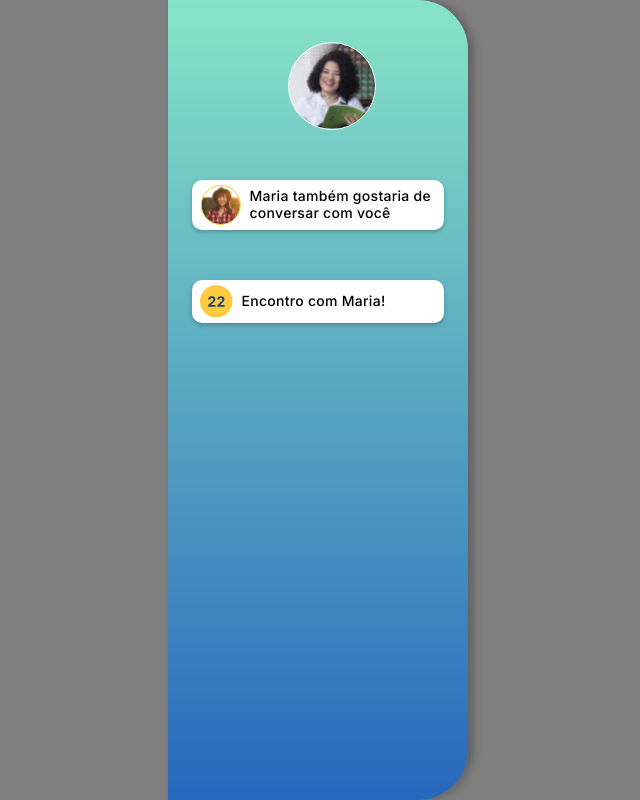
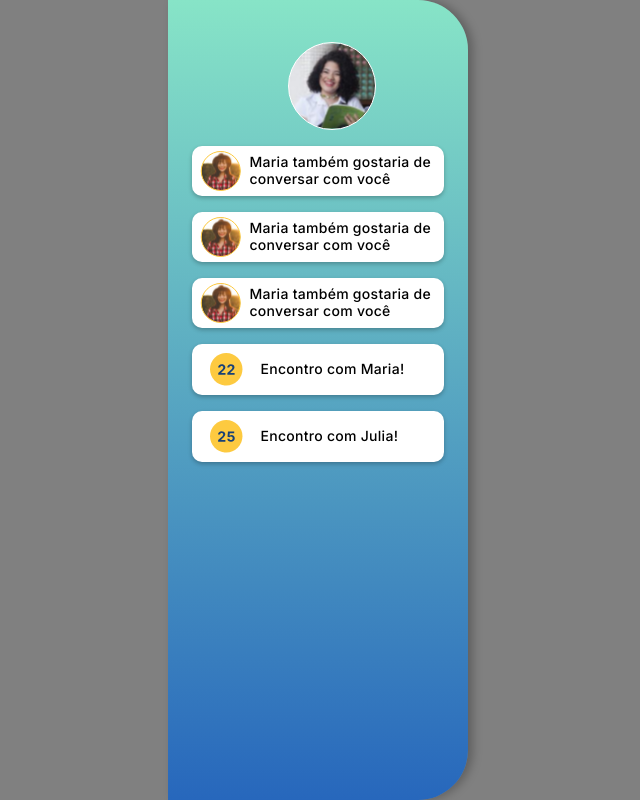
Before and after one commit to estartandodevs-course/Ap-2, a React (Create React App) app: page /home in a window 1280 px wide. Shown: the whole page, without its empty margins (285-925 px from the left). Built offline with nearby package versions, Linux system fonts and the light colour scheme.

Commit message:
Componente ContainerCard finalizado

```diff
--- a/src/components/ContainerCard/containerCard.jsx
+++ b/src/components/ContainerCard/containerCard.jsx
@@ -1,9 +1,9 @@
 import "./containerCard.scss";
 
 export default function ContainerCard(props) {
-  const {text,image} = props;
+  const {text,image,className} = props;
   return (
-    <div className="container">
+    <div className={className}>
       <img src={image} className="image" alt=""></img>
       <p className="text">{text}</p>
     </div>
--- a/src/components/ContainerCard/containerCard.scss
+++ b/src/components/ContainerCard/containerCard.scss
@@ -1,11 +1,11 @@
 @import url('https://fonts.googleapis.com/css2?family=Inter:wght@500&display=swap');
-.container{
+.containerNotificacao{
+  width:auto;
+  height: auto;
   display:flex;
   flex-direction: row;
   align-items: center;
-  margin-left: 24px;
-  margin-right: 24px;
-  margin-top: 50px;
+  margin: 16px 24px 0px 24px;
   background: #FFFFFF;
   box-shadow: 0px 2px 4px rgba(0, 0, 0, 0.25);
   border-radius: 10px;
@@ -13,10 +13,31 @@
     padding: 5px 9px 5px 8px;
   }
   .text{
-    margin-right: 5px;
+    margin: 8px 5px 8px 0px;
     font-family: 'Inter', sans-serif;
     font-size: 14px;
     line-height: 120%;
     letter-spacing: 0.02em;
   }
 }
+.containerAgenda{
+  display:flex;
+  flex-direction: row;
+  align-items: center;
+  margin-left: 24px;
+  margin-right: 24px;
+  margin-top: 16px;
+  background: #FFFFFF;
+  box-shadow: 0px 2px 4px rgba(0, 0, 0, 0.25);
+  border-radius: 10px;
+  .image{
+    padding: 9px 18px;
+  }
+  .text{
+    margin-right: 9px;
+    font-family: 'Inter', sans-serif;
+    font-size: 14px;
+    line-height: 120%;
+    letter-spacing: 0.02em;
+  }
+}
--- a/src/pages/Home/Home.jsx
+++ b/src/pages/Home/Home.jsx
@@ -4,7 +4,8 @@ import ImagemPerfilMenor from "../../components/ImagemPerfilMenor/ImagemPerfilMe
 import ContainerCard from "../../components/ContainerCard/containerCard";
 import './Home.scss';
 import imgContainerPic from "../../assets/images/containerImage.svg";
-import imgContainerAgenda from "../../assets/images/ImagemAgenda.svg";
+import imgContainerAgenda1 from "../../assets/icons/IconeAgenda1.svg";
+import imgContainerAgenda2 from "../../assets/icons/IconeAgenda2.svg";
 
 export function Home(){
     return (
@@ -12,8 +13,11 @@ export function Home(){
 
         <BackgroundHome>
         <ImagemPerfilMenor/>
-        <ContainerCard image={imgContainerPic} text="Maria também gostaria de conversar com você"/>
-        <ContainerCard image={imgContainerAgenda} text="Encontro com Maria!"/>
+        <ContainerCard image={imgContainerPic} text="Maria também gostaria de conversar com você" className="containerNotificacao"/>
+        <ContainerCard image={imgContainerPic} text="Maria também gostaria de conversar com você" className="containerNotificacao"/>
+        <ContainerCard image={imgContainerPic} text="Maria também gostaria de conversar com você" className="containerNotificacao"/>
+        <ContainerCard image={imgContainerAgenda1} text="Encontro com Maria!" className="containerAgenda"/>
+        <ContainerCard image={imgContainerAgenda2} text="Encontro com Julia!" className="containerAgenda"/>
         </BackgroundHome>
 
         </>
```
Also changed, not shown: src/assets/icons/IconeAgenda1.svg (renamed from src/assets/images/ImagemAgenda.svg), src/assets/icons/IconeAgenda2.svg (added).
